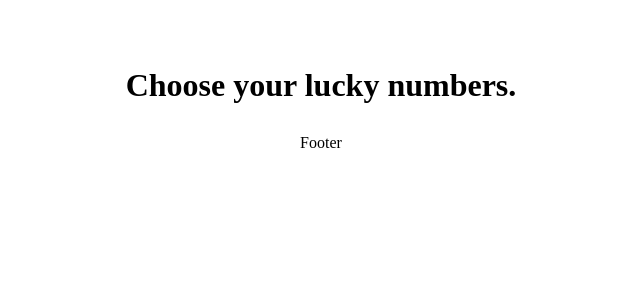
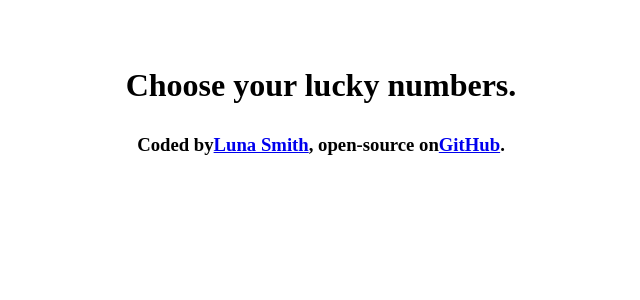
Before and after one commit to Lu-Smith/vitest-react-choose-lotto-numbers-app, a React (Vite) app: page / in a window 1280 px wide. Shown: the top 300 px of the page, without its empty margins (319-959 px from the left). Built offline with nearby package versions, Linux system fonts and the light colour scheme.

Commit message:
Updated Footer.tsx, passed tests

```diff
--- a/src/components/Footer.tsx
+++ b/src/components/Footer.tsx
@@ -2,7 +2,14 @@ import React from 'react'
 
 const Footer = () => {
   return (
-    <footer role="footer">Footer</footer>
+    <footer role="footer">
+      <h3>Coded by
+        <a href="https://www.lunasmithart.com/" target='_blank' className='LunaSmith'>Luna Smith</a>
+        , open-source on
+        <a href="https://github.com/Lu-Smith/vitest-react-choose-lotto-numbers-app" target='_blank' className='GitHub'>GitHub</a>
+        .
+      </h3>
+    </footer>
   )
 }
 
```
